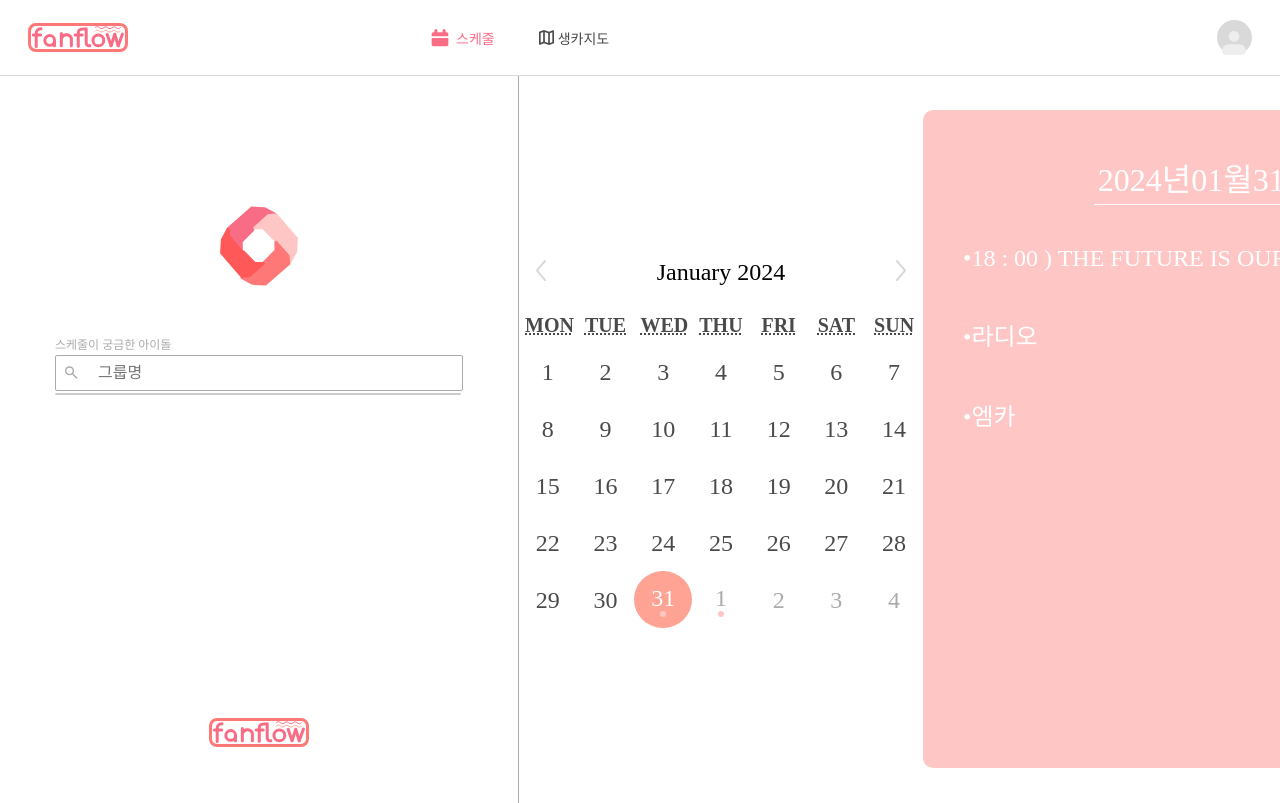
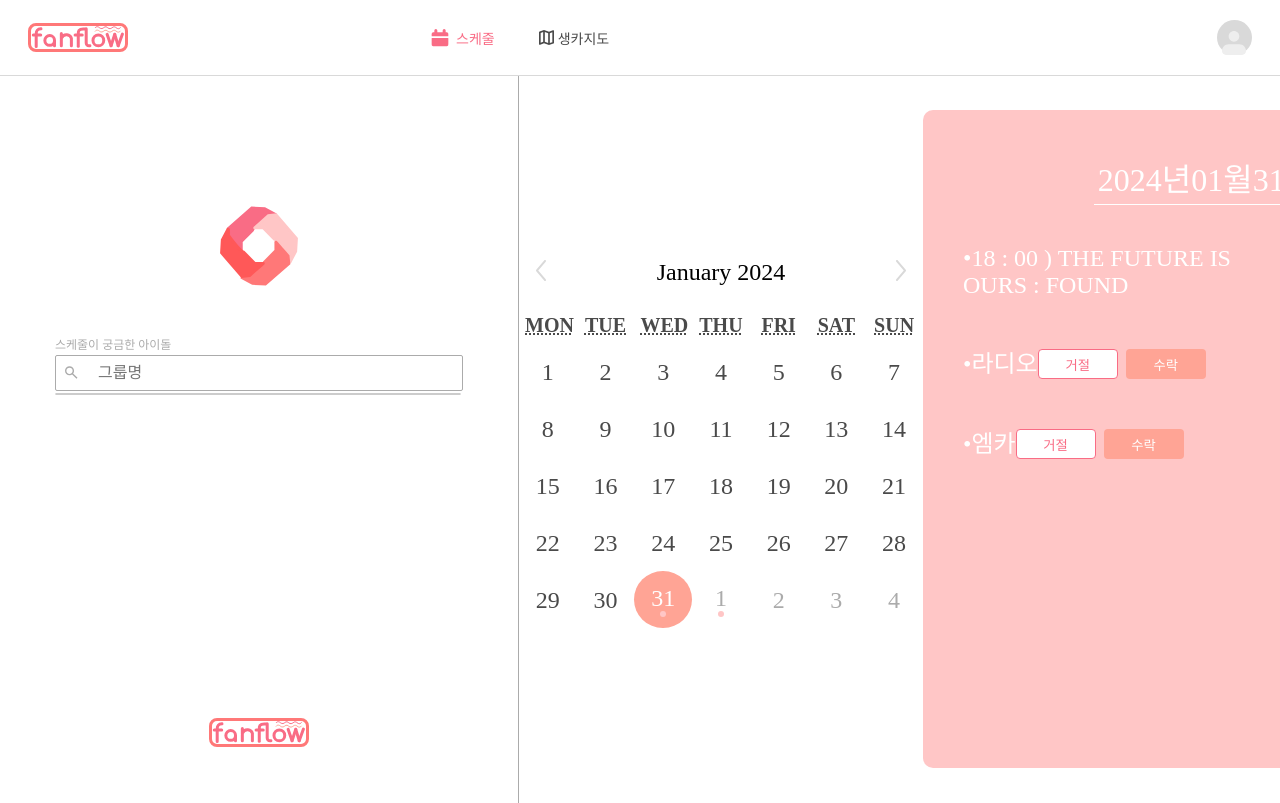
Before and after one commit to follow-fanflow/Fanflow-Admin-FE, a React (Create React App) app: page /schedule in a window 1280 px wide. Both pictures are taken after a click on the button "31". Shown: the top 803 px of the page. Built offline with nearby package versions, Linux system fonts and the light colour scheme; a web font is replaced by a local one.

Commit message:
ADD : 스케줄 거절 및 수락

```diff
--- a/src/components/common/modal/Modal.tsx
+++ b/src/components/common/modal/Modal.tsx
@@ -32,9 +32,7 @@ export const Modal: React.FC<ModalProps> = ({
     <>
       {isModalVisible && (
         <ModalWrapper>
-                <div style={{ fontSize: "20px" }}>
-                    {title}
-                </div>
+          <div style={{ fontSize: "20px", color: "#000" }}>{title}</div>
           <ButtonWrapper>
             <Button
               width={140}
@@ -61,6 +59,7 @@ export const Modal: React.FC<ModalProps> = ({
 };
 
 const ModalWrapper = styled.div`
+  position: absolute;
   width: 481px;
   height: 190px;
   background-color: ${theme.color.white};
--- a/src/components/schedule/daySchedule.tsx
+++ b/src/components/schedule/daySchedule.tsx
@@ -1,6 +1,8 @@
-import React from "react";
+import React, { useState } from "react";
 import styled from "styled-components";
 import { theme } from "../../styles/theme";
+import Button from "../common/button/button";
+import { Modal } from "../common/modal/Modal";
 
 interface DayProps {
   date: string;
@@ -8,8 +10,39 @@ interface DayProps {
   schedule: string[];
 }
 
-export const DaySchedule = ({ date, schedule }: DayProps) => {
+export const DaySchedule = ({ date, schedule, group }: DayProps) => {
+  const [refuse, setRefuse] = useState<boolean>(false);
+  const [accept, setAccept] = useState<boolean>(false);
+  const [selectedSchedule, setSelectedSchedule] = useState<string | null>(null);
+
+  const refuseonClick = (item: string) => {
+    setSelectedSchedule(item);
+    setRefuse(true);
+  };
+
+  const deleteRef = () => {
+    setRefuse(false);
+  };
+
+  const scheduleAccept = () => {
+    setAccept(false);
+  };
+
+  const ref = () => {
+    setRefuse(false);
+  };
+
+  const cancelAcc = () => {
+    setAccept(false);
+  };
+
+  const acceptModal = (item: string) => {
+    setSelectedSchedule(item);
+    setAccept(true);
+  };
+
   return (
+    <>
       <Wrapper>
         <DateGroup>
           <Date>{date}</Date>
@@ -18,7 +51,26 @@ export const DaySchedule = ({ date, schedule }: DayProps) => {
           {schedule.length > 0 ? (
             <ScheduleList>
               {schedule.map((item, index) => (
-              <ScheduleItem key={index}>•{item}</ScheduleItem>
+                <ScheduleAc key={index}>
+                  <ScheduleItem>•{item}</ScheduleItem>
+                  <ButtonWrap>
+                    <Button
+                      content="거절"
+                      backgroundColor="#fff"
+                      borderColor={`${theme.color.three}`}
+                      width={80}
+                      height={30}
+                      textColor={`${theme.color.three}`}
+                      onClick={() => refuseonClick(item)}
+                    />
+                    <Button
+                      content="수락"
+                      width={80}
+                      height={30}
+                      onClick={() => acceptModal(item)}
+                    />
+                  </ButtonWrap>
+                </ScheduleAc>
               ))}
             </ScheduleList>
           ) : (
@@ -28,8 +80,30 @@ export const DaySchedule = ({ date, schedule }: DayProps) => {
           )}
         </ScheduleList>
       </Wrapper>
+      {refuse && selectedSchedule && (
+        <Modal
+          title={`${selectedSchedule}를 거절하시겠습니까?`}
+          buttonText="거절"
+          onCancel={ref}
+          onClick={deleteRef}
+        />
+      )}
+      {accept && selectedSchedule && (
+        <Modal
+          title={`${selectedSchedule}를 수락하시겠습니까?`}
+          buttonText="수락"
+          onCancel={cancelAcc}
+          onClick={scheduleAccept}
+        />
+      )}
+    </>
   );
 };
+
+const ButtonWrap = styled.div`
+  display: flex;
+  gap: 8px;
+`;
 
 const Wrapper = styled.div`
   border-radius: 10px;
@@ -42,6 +116,11 @@ const Wrapper = styled.div`
   flex-direction: column;
   align-items: center;
   color: ${theme.color.white};
+`;
+
+const ScheduleAc = styled.div`
+  display: flex;
+  align-items: center;
 `;
 
 const DateGroup = styled.div`
```
Lines whose indentation alone changed are shown as unchanged.
